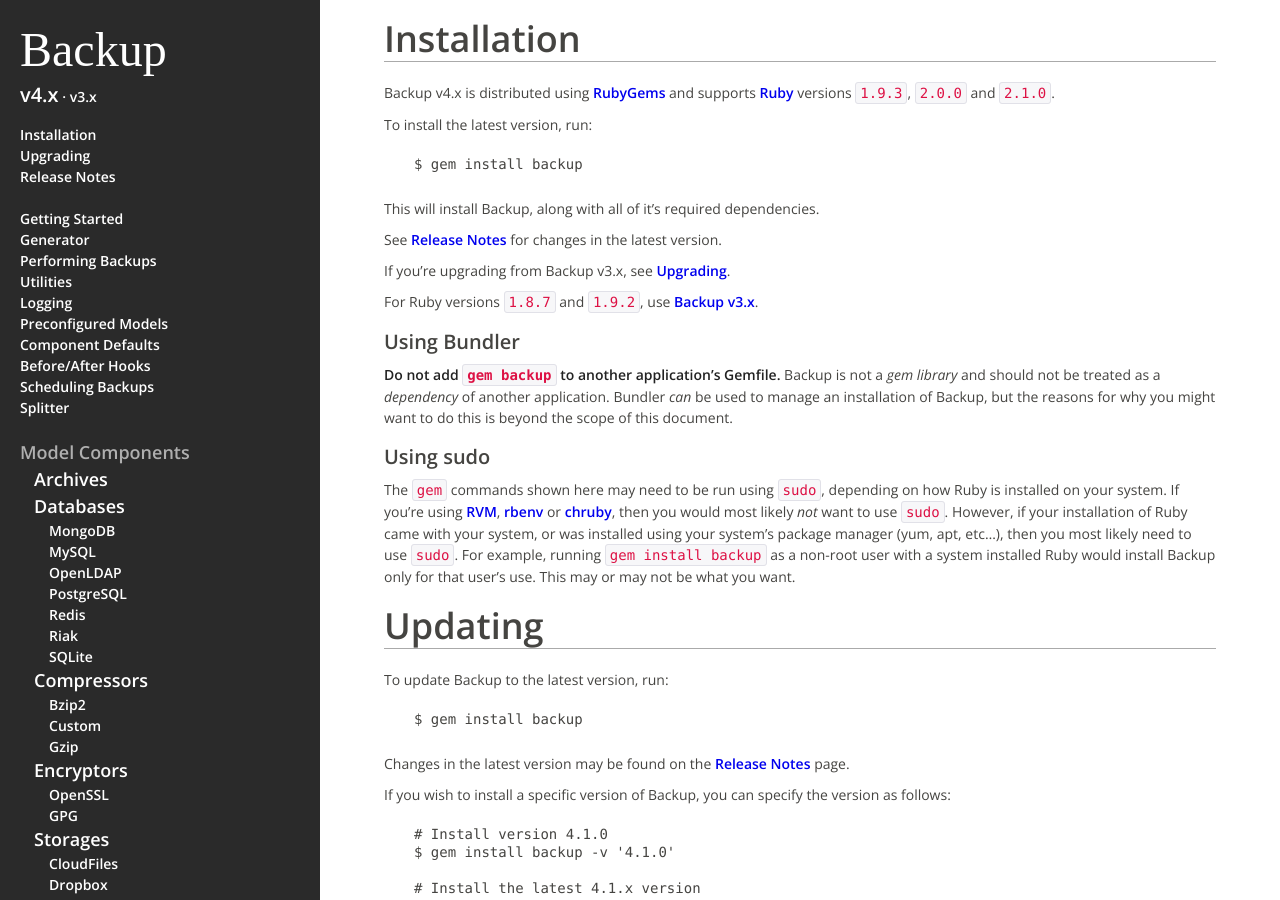
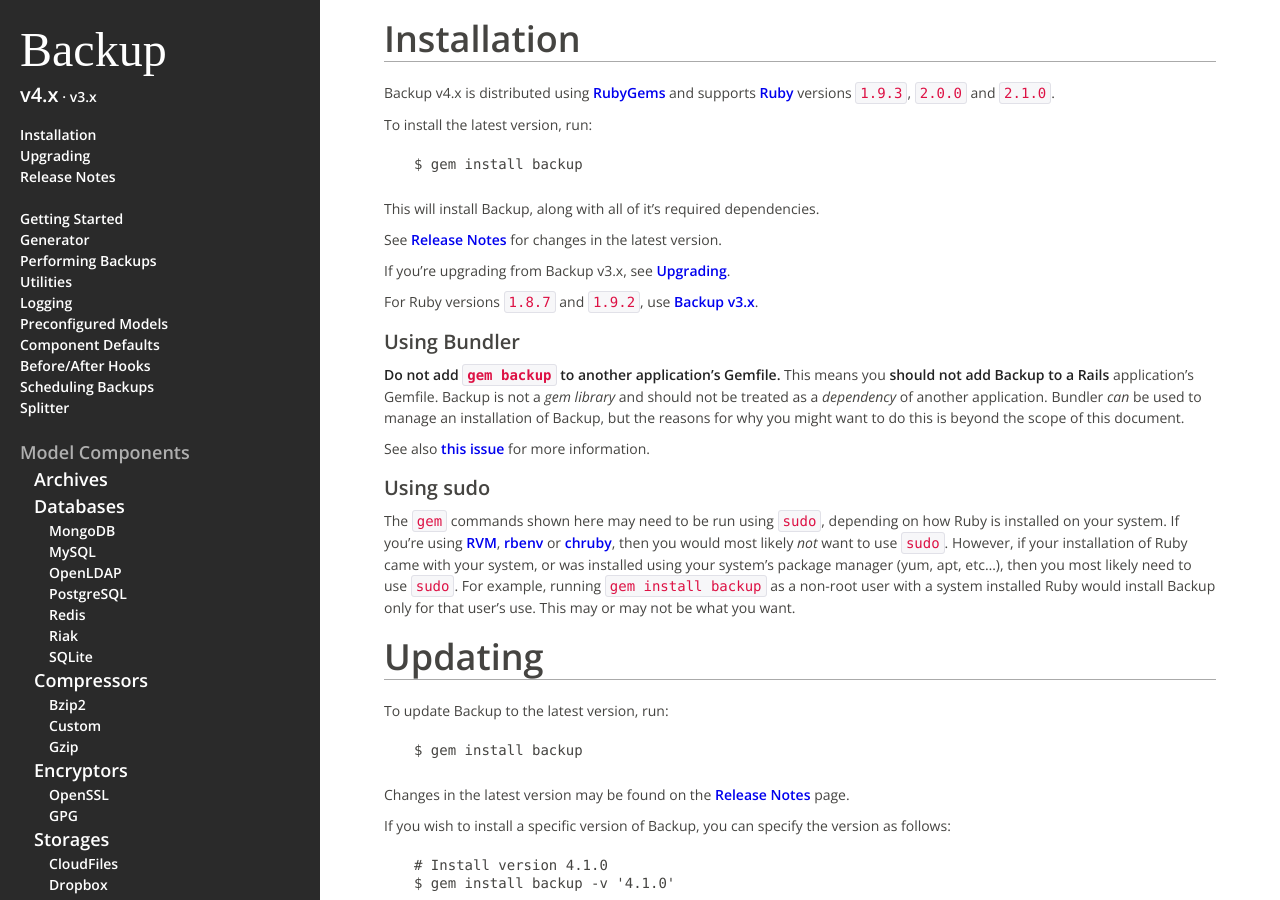
Before and after one commit to backup/backup, a Jekyll site: the page built from v4/installation/index.md, in a window 1280 px wide and 900 px high. Built offline with Jekyll 4.4.1, drawn with Linux system fonts in a browser that asks for light colours; some web fonts are replaced; Markdown is read by kramdown in place of the engine named in the settings.

Commit message:
Backup shouldn't be in a Rails bundle

```diff
--- a/v4/installation/index.md
+++ b/v4/installation/index.md
@@ -23,9 +23,15 @@ For Ruby versions `1.8.7` and `1.9.2`, use [Backup v3.x][v3-overview].
 
 ### Using Bundler
 
-**Do not add `gem backup` to another application's Gemfile.** Backup is not a _gem library_ and should not be treated as a
-_dependency_ of another application. Bundler _can_ be used to manage an installation of Backup, but the reasons for why
-you might want to do this is beyond the scope of this document.
+**Do not add `gem backup` to another application's Gemfile.**
+This means you **should not add Backup to a Rails** application's Gemfile.
+Backup is not a _gem library_ and should not be treated as a _dependency_ of
+another application. Bundler _can_ be used to manage an installation of Backup,
+but the reasons for why you might want to do this is beyond the scope of this
+document.
+
+See also [this issue](https://github.com/meskyanichi/backup/issues/635) for
+more information.
 
 ### Using sudo
 
```
